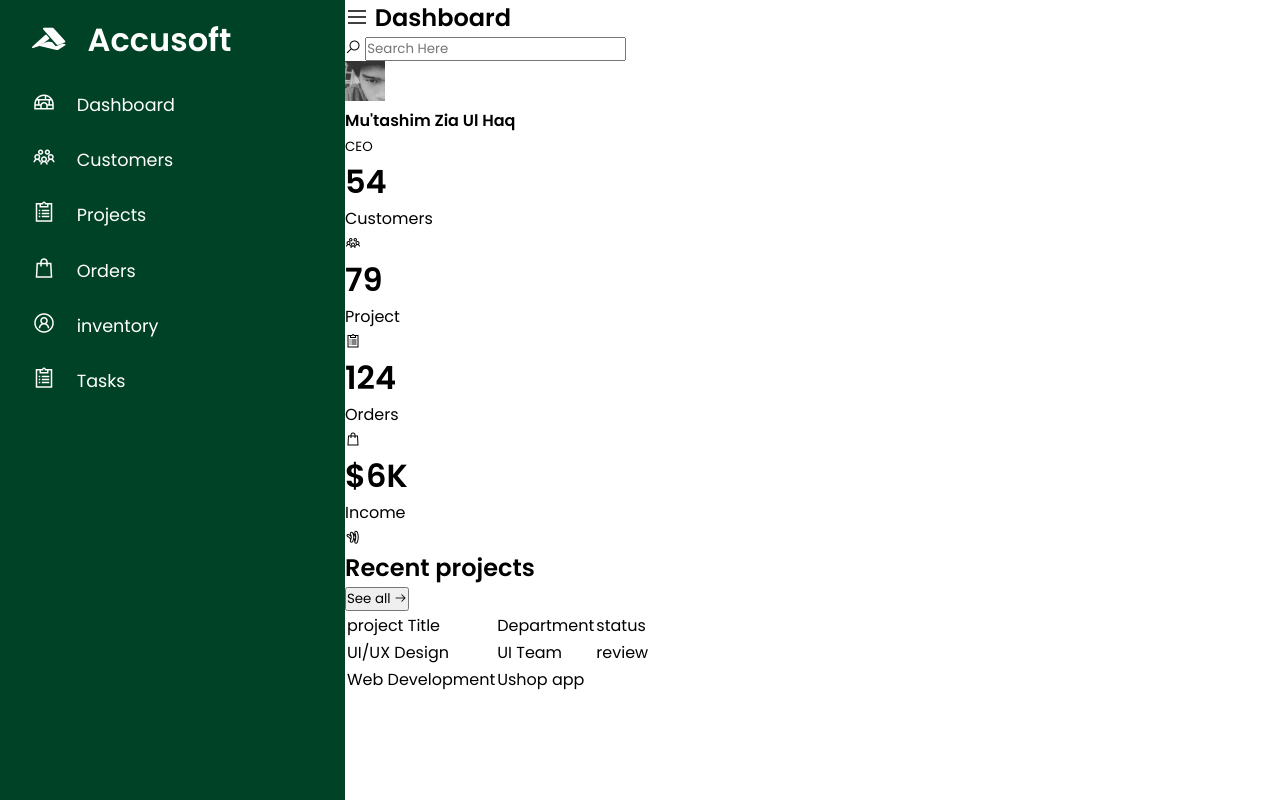
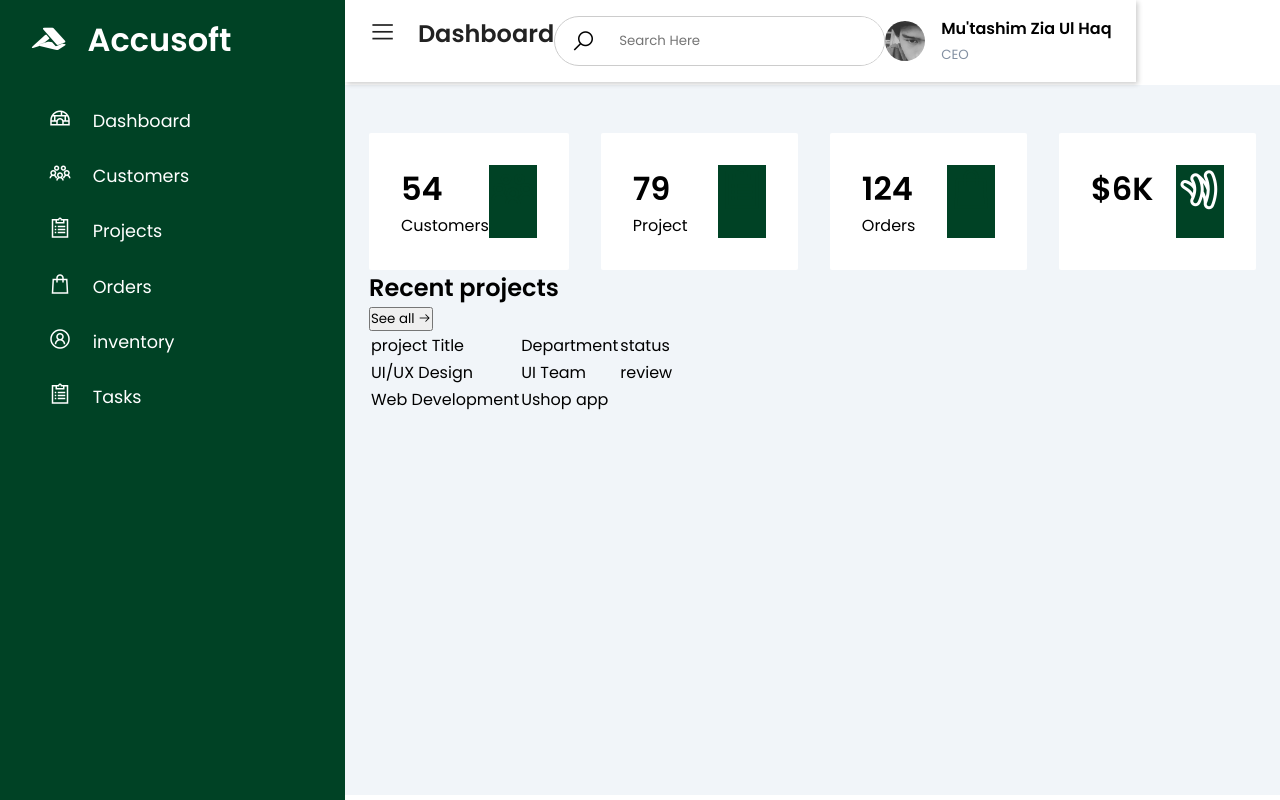
Before and after one commit to mtshmzlhq/100-Project-HTML-CSS, a plain HTML site: page #10 Membuat Responsive Admin Dashboard Page/Index.html in a window 1280 px wide. Drawn offline with nearby package versions, Linux system fonts and the light colour scheme.

Commit message:
Update style.css

```diff
--- a/#10 Membuat Responsive Admin Dashboard Page/style.css
+++ b/#10 Membuat Responsive Admin Dashboard Page/style.css
@@ -22,6 +22,7 @@
     top:0;
     height: 100%;
     background: var(--main-color);
+    z-index: 100;
 }
 
 .sidebar-brand{
@@ -33,15 +34,26 @@
     display: inline-block;
     padding-right: 1rem;
 }
+.sidebar-menu{
+    margin-top: 1rem;
+}
 .sidebar-menu li{
     width: 100%;
     margin-bottom: 1.7rem;
     padding-left: 2rem;
 }
 .sidebar-menu a{
+    padding-left: 1rem;
     display: block;
     color: #fff;
     font-size: 1.1rem;
+}
+.sidebar-menu a.active {
+    background: #fff;
+    padding-top: 1rem;
+    padding-bottom: 1rem;
+    color: var(--main-color);
+    border-radius:30px 0px 0px 30px;
 }
 .sidebar-menu a span:first-child {
     font-size: 1.5rem;
@@ -50,3 +62,91 @@
 .main-content{
     margin-left: 345px;
 }
+header {
+    display: flex;
+    justify-content: space-between;
+    padding: 1rem 1.5rem;
+    box-shadow: 2px 2px 5px rgba(0,0,0,0.2);
+    position: fixed;
+    left: 345px;
+    width: calc (100% - 345px);
+    top: 0;
+    z-index: 100;
+}
+header h2 {
+    color: #222;
+}
+header label span {
+    font-size: 1.7rem;
+    padding-right: 1rem;
+}
+
+.search-wrapper {
+    border: 1px solid #ccc;
+    border-radius: 30px;
+    height: 50px;
+    display: flex;
+    align-items: center;
+    overflow-x: hidden;
+}
+.search-wrapper span {
+    display: inline-block;
+    padding: 0rem 1rem;
+    font-size: 1.5rem;
+}
+.search-wrapper input {
+    height: 100%;
+    padding: .5rem;
+    border: none;
+    outline: none;
+}
+.user-wrapper {
+    display: flex;
+    align-items: center;
+}
+.user-wrapper img{
+    border-radius: 50%;
+    margin-right: 1rem;
+}
+.user-wrapper small {
+    display: inline-block;
+    color: var(--text-grey);
+}
+main{
+    margin-top: 85px;
+    padding: 2rem 1.5rem;
+    background: #f1f5f9;
+    min-height: calc(100vh - 90px);
+}
+.cards {
+    display: grid;
+    grid-template-columns: repeat(4, 1fr);
+    grid-gap: 2rem;
+    margin-top: 1rem;
+}
+.card-single {
+    display: flex;
+    justify-content: space-between;
+    background: #fff;
+    padding: 2rem;
+    border-radius: 2px;
+}
+.card-single div:last-child span{
+    font-size: 3rem;
+    color: var(--main-color);
+}
+.card-single span:first-child span{
+    color: var(--text-grey);
+}
+.card-single div:last-child {
+    background: var(--main-color);
+}
+.card-single div:last-child h1{
+    background: var(--main-color);
+}
+.card-single:last-child div:last-child span{
+    color: #fff;
+}
+.card-single:last-child div:first-child span{
+    color: #fff;
+}
```
